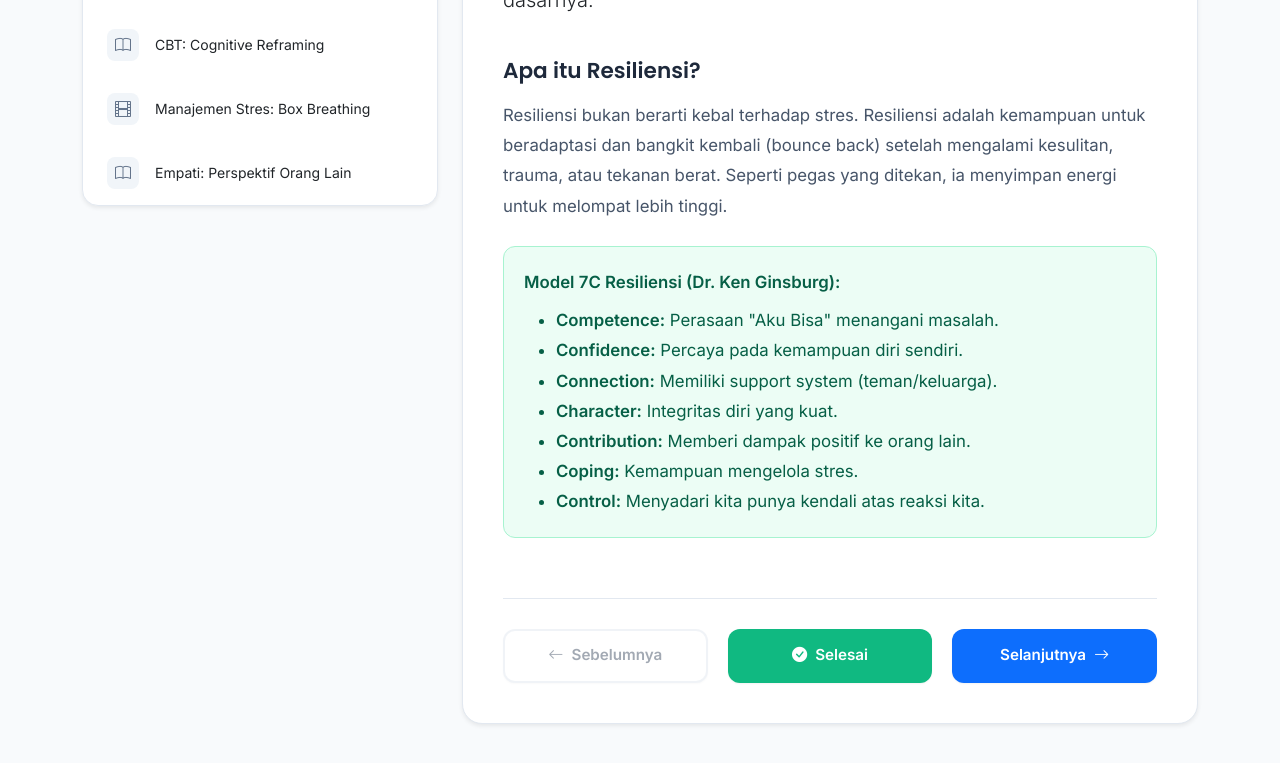
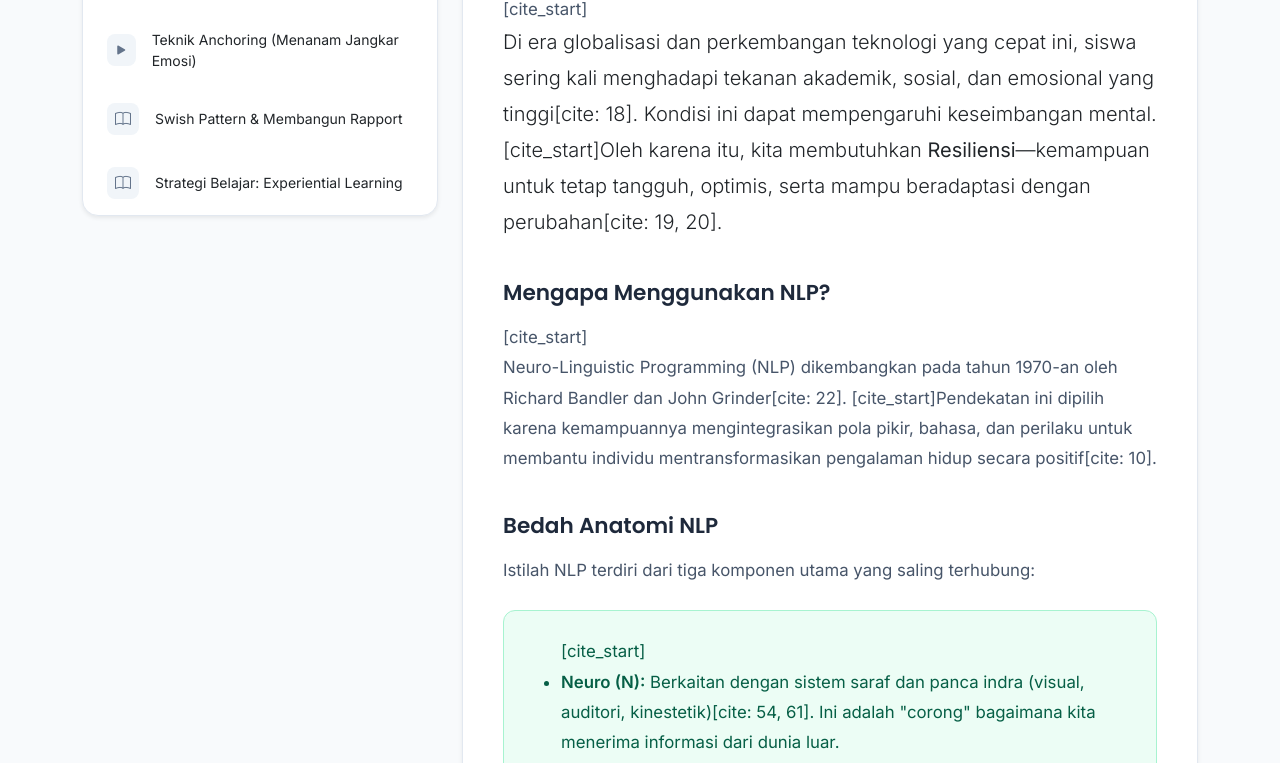
Before and after one commit to Raanggasa/MindUp, a plain HTML site: page siswa/materi.html in a window 1280 px wide. Shown: the part 334-1097 px from the top of the page. Drawn offline with nearby package versions, Linux system fonts and the light colour scheme; some packages are replaced by stand-ins of ours; a script that the page names is missing.

Commit message:
Update materi.html

```diff
--- a/siswa/materi.html
+++ b/siswa/materi.html
@@ -28,19 +28,17 @@
         body {
             font-family: 'Inter', sans-serif;
             background-color: var(--slate-50);
-            /* REVISI: Samakan dengan index.html (80px) agar tidak terlalu turun */
             padding-top: 80px;
             color: var(--slate-800);
         }
 
         h1, h2, h3, h4, h5 { font-family: 'Poppins', sans-serif; font-weight: 600; }
 
-        /* --- 1. NAVBAR (REVISI UKURAN) --- */
+        /* --- 1. NAVBAR --- */
         .navbar {
-            /* REVISI: Hapus padding berlebih agar tinggi sama dengan index.html */
             background-color: white;
             box-shadow: 0 2px 15px rgba(0,0,0,0.03);
-            min-height: 70px; /* Menjaga konsistensi tinggi minimum */
+            min-height: 70px;
         }
 
         .nav-profile-img {
@@ -48,10 +46,9 @@
             border: 2px solid var(--primary-blue);
         }
 
-        /* Tombol Kembali (Disesuaikan agar pas di navbar standar) */
         .btn-nav-back {
             display: inline-flex; align-items: center; gap: 8px;
-            padding: 6px 16px; /* Sedikit diperkecil agar navbar tidak melebar */
+            padding: 6px 16px;
             background-color: var(--light-blue-bg);
             color: var(--primary-blue);
             border-radius: 50px;
@@ -71,7 +68,7 @@
         .sidebar-card {
             background: white; border: 1px solid var(--slate-200);
             border-radius: 16px;
-            position: sticky; top: 100px; /* Disesuaikan dengan padding-top body baru */
+            position: sticky; top: 100px;
             overflow: hidden;
         }
         .module-item {
@@ -107,15 +104,18 @@
         .article-content h3 {
             color: var(--slate-800); font-size: 1.35rem; margin-top: 2.5rem; margin-bottom: 1rem;
         }
+        .article-content ul, .article-content ol { margin-bottom: 1.5rem; }
+        .article-content li { margin-bottom: 0.5rem; }
 
         .highlight-box {
             background-color: #ecfdf5;
             border: 1px solid #a7f3d0;
             border-radius: 12px;
-            padding: 20px;
+            padding: 25px;
             color: #065f46;
             margin: 25px 0;
         }
+        .highlight-box h5 { color: #047857; margin-bottom: 15px; font-weight: 700; }
 
         /* --- 4. TOMBOL NAVIGASI MODERN --- */
         .action-bar {
@@ -279,138 +279,161 @@
             });
         }
 
-        // --- 1. KONTEN MATERI (PSIKOLOGI VALID) ---
+        // --- 1. KONTEN MATERI LENGKAP & MENDALAM (DARI PDF KURIKULUM RESILIENSI) ---
         const modulesData = [
             {
                 id: 1,
-                title: "Fondasi Resiliensi: The 7 Cs",
+                title: "Pengenalan Resiliensi & Definisi NLP",
                 type: "Teori Dasar",
                 category: "text",
-                duration: "10 Menit",
+                duration: "15 Menit",
                 content: `
-                    <p class="lead text-dark">Resiliensi adalah "otot mental" yang bisa dilatih. Mari pahami dasarnya.</p>
-                    <h3>Apa itu Resiliensi?</h3>
-                    <p>Resiliensi bukan berarti kebal terhadap stres. Resiliensi adalah kemampuan untuk beradaptasi dan bangkit kembali (bounce back) setelah mengalami kesulitan, trauma, atau tekanan berat. Seperti pegas yang ditekan, ia menyimpan energi untuk melompat lebih tinggi.</p>
+                    [cite_start]<p class="lead text-dark">Di era globalisasi dan perkembangan teknologi yang cepat ini, siswa sering kali menghadapi tekanan akademik, sosial, dan emosional yang tinggi[cite: 18]. Kondisi ini dapat mempengaruhi keseimbangan mental. [cite_start]Oleh karena itu, kita membutuhkan <strong>Resiliensi</strong>—kemampuan untuk tetap tangguh, optimis, serta mampu beradaptasi dengan perubahan[cite: 19, 20].</p>
 
+                    <h3>Mengapa Menggunakan NLP?</h3>
+                    [cite_start]<p>Neuro-Linguistic Programming (NLP) dikembangkan pada tahun 1970-an oleh Richard Bandler dan John Grinder[cite: 22]. [cite_start]Pendekatan ini dipilih karena kemampuannya mengintegrasikan pola pikir, bahasa, dan perilaku untuk membantu individu mentransformasikan pengalaman hidup secara positif[cite: 10].</p>
+
+                    <h3>Bedah Anatomi NLP</h3>
+                    <p>Istilah NLP terdiri dari tiga komponen utama yang saling terhubung:</p>
                     <div class="highlight-box">
-                        <strong>Model 7C Resiliensi (Dr. Ken Ginsburg):</strong>
-                        <ul class="mb-0 mt-2">
-                            <li><strong>Competence:</strong> Perasaan "Aku Bisa" menangani masalah.</li>
-                            <li><strong>Confidence:</strong> Percaya pada kemampuan diri sendiri.</li>
-                            <li><strong>Connection:</strong> Memiliki support system (teman/keluarga).</li>
-                            <li><strong>Character:</strong> Integritas diri yang kuat.</li>
-                            <li><strong>Contribution:</strong> Memberi dampak positif ke orang lain.</li>
-                            <li><strong>Coping:</strong> Kemampuan mengelola stres.</li>
-                            <li><strong>Control:</strong> Menyadari kita punya kendali atas reaksi kita.</li>
+                        <ul>
+                            [cite_start]<li><strong>Neuro (N):</strong> Berkaitan dengan sistem saraf dan panca indra (visual, auditori, kinestetik)[cite: 54, 61]. Ini adalah "corong" bagaimana kita menerima informasi dari dunia luar.</li>
+                            [cite_start]<li><strong>Linguistic (L):</strong> Mengacu pada kemampuan komunikasi, baik verbal (pilihan kata/frase) maupun non-verbal (bahasa tubuh, postur, gerak mata)[cite: 55, 56, 62]. Bahasa mempengaruhi pikiran bawah sadar kita.</li>
+                            [cite_start]<li><strong>Programming (P):</strong> Mengacu pada pola pikir, perasaan, dan tindakan yang sudah "terprogram" dalam diri kita[cite: 58]. [cite_start]Berita baiknya: perilaku dan kebiasaan lama bisa diganti (reprogram) dengan kebiasaan baru yang lebih positif[cite: 59].</li>
                         </ul>
+                    </div>
+
+                    <h3>Tujuan Pembelajaran Modul Ini</h3>
+                    [cite_start]<p>Tujuan utama integrasi ini adalah membentuk individu yang tangguh secara mental, adaptif terhadap tantangan, dan memiliki pola pikir yang memberdayakan dalam kehidupan sehari-hari[cite: 11, 26].</p>
+                `
+            },
+            {
+                id: 2,
+                title: "Prinsip Dasar & 4 Pilar Utama NLP",
+                type: "Konsep Inti",
+                category: "text",
+                duration: "15 Menit",
+                content: `
+                    <h3>Presupposisi: Peta Bukanlah Wilayah</h3>
+                    [cite_start]<p>Salah satu asumsi dasar (presupposisi) terpenting dalam NLP adalah: <em>"The Map is Not the Territory"</em> (Peta bukanlah wilayah yang sebenarnya)[cite: 66].</p>
+                    [cite_start]<p>Artinya, apa yang kita persepsikan tentang dunia hanyalah representasi subjektif (peta) kita sendiri, bukan realitas mutlak[cite: 66]. [cite_start]Setiap orang merespons peristiwa berdasarkan "peta internal" mereka sendiri, yang dipengaruhi oleh keyakinan dan filter mental masing-masing[cite: 68].</p>
+                    <p><strong>Implikasinya:</strong> Jika kita mengubah cara pandang (peta) kita terhadap masalah, maka perasaan dan respon kita terhadap masalah tersebut juga akan berubah.</p>
+
+                    <h3>4 Pilar Utama Keberhasilan NLP</h3>
+                    [cite_start]<p>NLP memiliki empat pilar yang membentuk siklus dinamis untuk mencapai hasil yang efektif[cite: 73]:</p>
+                    <div class="highlight-box">
+                        <ol>
+                            <li><strong>Rapport (Hubungan Harmonis):</strong> Kemampuan membangun kedekatan dan kepercayaan dengan orang lain. [cite_start]Tanpa rapport, komunikasi sulit terjadi[cite: 73].</li>
+                            [cite_start]<li><strong>Sensory Acuity (Kepekaan Indera):</strong> Kemampuan untuk peka membaca tanda-tanda non-verbal dari orang lain atau lingkungan (seperti perubahan napas, warna wajah, atau nada suara)[cite: 73].</li>
+                            <li><strong>Outcome (Tujuan Jelas):</strong> Mengetahui dengan spesifik apa yang ingin dicapai. [cite_start]Fokus pada hasil (outcome oriented), bukan pada masalah[cite: 73].</li>
+                            <li><strong>Behavioral Flexibility (Fleksibilitas Perilaku):</strong> Kemampuan untuk mengubah cara bertindak. [cite_start]Prinsipnya: "Orang dengan fleksibilitas paling tinggi akan mengendalikan sistem"[cite: 70, 73]. Jika satu cara gagal, coba cara lain.</li>
+                        </ol>
                     </div>
                 `
             },
             {
-                id: 2,
-                title: "State Awareness: Name it to Tame it",
-                type: "Audio Edukasi",
-                category: "audio",
-                duration: "15 Menit",
-                audioSrc: "https://www.soundhelix.com/examples/mp3/SoundHelix-Song-8.mp3",
+                id: 3,
+                title: "Teknik Reframing (Membingkai Ulang)",
+                type: "Teknik NLP",
+                category: "text",
+                duration: "20 Menit",
                 content: `
-                    <p>Istilah <em>"Name it to Tame it"</em> (Namai untuk Menjinakkannya) dipopulerkan oleh psikiater Dr. Dan Siegel.</p>
-                    <h3>Otak Kita Saat Stres</h3>
-                    <p>Saat kita marah besar atau panik, bagian otak bernama <strong>Amygdala</strong> membajak logika kita. Kita jadi sulit berpikir jernih.</p>
-                    <p>Namun, riset otak menunjukkan bahwa ketika kita berhasil <strong>memberi nama</strong> pada emosi tersebut (misal: "Saya sedang merasa Terhina"), aktivitas Amygdala langsung menurun.</p>
-                    <h3>Latihan Audio:</h3>
-                    <p>Dengarkan panduan di atas untuk belajar memindai tubuh dan emosimu. Jangan dilawan, cukup sadari dan beri nama.</p>
+                    <h3>Definisi Reframing</h3>
+                    [cite_start]<p>Reframing adalah teknik untuk mengubah sudut pandang atau makna dari suatu peristiwa, perilaku, atau situasi[cite: 146]. [cite_start]Teknik ini didasari prinsip bahwa <em>"Makna beroperasi tergantung pada konteksnya"</em>[cite: 69].</p>
+
+                    <h3>Mengapa Perlu Reframing?</h3>
+                    <p>Seringkali kita terjebak dalam emosi negatif karena memberi makna buruk pada suatu kejadian. [cite_start]Dengan reframing, kita melatih otak untuk mencari makna lain yang lebih memberdayakan, sehingga kita bisa keluar dari kondisi negatif[cite: 69].</p>
+
+                    <div class="highlight-box">
+                        <h5>Contoh Penerapan Nyata:</h5>
+                        <p><strong>Situasi:</strong> Anda mengalami kegagalan dalam ujian atau kompetisi.</p>
+                        <ul>
+                            <li><strong>Bingkai Lama (Negatif):</strong> "Saya gagal total. Ini akhir dari segalanya. Saya memang tidak mampu." (Respon: Sedih, putus asa).</li>
+                            <li><strong>Reframing (Positif):</strong> "Kegagalan ini bukanlah akhir, melainkan sebuah umpan balik (feedback). Ini memberitahu saya bahwa strategi belajar saya perlu diperbaiki. Ini adalah kesempatan belajar agar saya lebih siap di masa depan." (Respon: Termotivasi, evaluasi diri) [cite_start][cite: 147].</li>
+                        </ul>
+                    </div>
+                    <p>Ingat, reframing bukan membohongi diri sendiri, tapi memilih perspektif yang membuat Anda lebih berdaya untuk bertindak.</p>
                 `
             },
             {
-                id: 3,
-                title: "Teknik Anchor: Tombol Tenang",
-                type: "Teknik NLP",
+                id: 4,
+                title: "Teknik Anchoring (Menanam Jangkar Emosi)",
+                type: "Praktik",
                 category: "audio",
-                duration: "8 Menit",
+                duration: "15 Menit",
                 audioSrc: "https://www.soundhelix.com/examples/mp3/SoundHelix-Song-1.mp3",
                 content: `
-                    <p><strong>Anchoring</strong> adalah teknik NLP untuk memprogram sistem saraf kita agar bisa memanggil perasaan tenang kapan saja.</p>
-                    <h3>Instruksi Praktis:</h3>
-                    <ol>
-                        <li><strong>Recall:</strong> Ingat momen saat kamu merasa SANGAT percaya diri atau juara.</li>
-                        <li><strong>Intensify:</strong> Perjelas gambaran itu di pikiranmu. Rasakan suaranya, warnanya.</li>
-                        <li><strong>Anchor:</strong> Saat perasaan itu memuncak, buat gerakan unik (misal: kepalkan tangan kiri). Tahan 5 detik.</li>
-                        <li><strong>Break:</strong> Lepaskan dan rileks.</li>
-                    </ol>
+                    <h3>Apa itu Anchoring?</h3>
+                    [cite_start]<p>Anchoring adalah proses menghubungkan suatu keadaan emosi internal yang kuat (seperti rasa percaya diri, tenang, atau bahagia) dengan stimulus eksternal tertentu (gerakan tubuh atau kata-kata)[cite: 149].</p>
+                    [cite_start]<p>Tujuannya adalah agar Anda dapat memanggil kembali ("mengakses") rasa percaya diri atau ketenangan tersebut kapan saja saat dibutuhkan, hanya dengan memicu stimulus yang sudah dilatih[cite: 149].</p>
+
                     <div class="highlight-box">
-                        Lakukan ini 10x. Nanti, saat kamu gugup sebelum ujian, cukup kepalkan tangan kiri, dan otakmu akan memanggil rasa percaya diri itu secara otomatis.
+                        <h5>Langkah-Langkah Praktik (Self-Anchoring):</h5>
+                        <ol>
+                            <li><strong>Recall (Mengingat):</strong> Tutup mata dan ingat kembali momen spesifik di masa lalu saat Anda merasa SANGAT percaya diri atau sangat bahagia.</li>
+                            <li><strong>Intensify (Memperkuat):</strong> Masuklah ke dalam ingatan itu. Lihat apa yang Anda lihat, dengar apa yang Anda dengar, dan rasakan perasaannya sekuat mungkin di tubuh Anda.</li>
+                            <li><strong>Anchor (Menjangkar):</strong> Tepat saat emosi tersebut mencapai puncaknya, lakukan gerakan unik yang jarang dilakukan (misalnya: menekan jempol dan jari tengah tangan kiri dengan kuat). [cite_start]Tahan selama 5-10 detik sambil menikmati perasaannya[cite: 149].</li>
+                            <li><strong>Break & Test:</strong> Lepaskan gerakan, buka mata, dan rileks (break state). Kemudian, coba lakukan gerakan tadi lagi. Jika berhasil, Anda akan merasakan kembali emosi positif tersebut muncul secara otomatis.</li>
+                        </ol>
                     </div>
                 `
             },
             {
-                id: 4,
-                title: "CBT: Cognitive Reframing",
-                type: "Terapi Kognitif",
+                id: 5,
+                title: "Swish Pattern & Membangun Rapport",
+                type: "Teknik Lanjutan",
                 category: "text",
-                duration: "12 Menit",
-                content: `
-                    <p>Pikiran negatif seringkali bohong. Dalam CBT, kita belajar menantang pikiran tersebut.</p>
-                    <h3>Contoh Reframing (Bingkai Ulang):</h3>
-                    <table class="table table-bordered mt-3">
-                        <thead class="table-light"><tr><th>Pikiran Negatif (Distorsi)</th><th>Pikiran Realistis (Reframing)</th></tr></thead>
-                        <tbody>
-                            <tr>
-                                <td>"Saya gagal satu ujian, saya bodoh."</td>
-                                <td>"Saya gagal di satu ujian ini, tapi saya bagus di pelajaran lain. Saya perlu belajar lebih baik."</td>
-                            </tr>
-                            <tr>
-                                <td>"Semua orang melihat kesalahanku."</td>
-                                <td>"Orang lain sibuk dengan diri mereka sendiri. Kesalahan ini wajar dan manusiawi."</td>
-                            </tr>
-                        </tbody>
-                    </table>
-                `
-            },
-            {
-                id: 5,
-                title: "Manajemen Stres: Box Breathing",
-                type: "Video Simulasi",
-                category: "video",
                 duration: "20 Menit",
                 content: `
-                    <div class="ratio ratio-16x9 mb-4 rounded-4 overflow-hidden shadow-sm">
-                         <iframe src="https://www.youtube.com/embed/grfXR6jX4j8" title="Box Breathing" allowfullscreen></iframe>
-                    </div>
-                    <h3>Teknik Pernapasan Kotak</h3>
-                    <p>Ini adalah teknik P3K saat kamu merasa panik atau jantung berdebar kencang.</p>
+                    <h3>1. Swish Pattern: Mengganti Kebiasaan Buruk</h3>
+                    [cite_start]<p>Teknik Swish Pattern digunakan untuk membantu siswa mengganti kebiasaan atau respon otomatis yang tidak produktif (seperti menunda-nunda tugas, gugup, atau merokok) dengan perilaku baru yang lebih baik[cite: 151].</p>
+                    <p>Caranya adalah dengan memvisualisasikan "gambar pemicu" (kebiasaan lama) dan secara cepat menukarnya dengan "gambar diri ideal" (perilaku baru). [cite_start]Otak dilatih untuk langsung beralih ke perilaku baru saat pemicu muncul[cite: 151].</p>
+
+                    <hr class="my-4">
+
+                    <h3>2. Rapport Building: Kunci Komunikasi</h3>
+                    <p>Rapport adalah kondisi di mana tercipta hubungan yang harmonis, saling percaya, dan responsif. [cite_start]Ini adalah dasar dari komunikasi efektif[cite: 152].</p>
+
+                    <h5>Teknik Membangun Rapport:</h5>
                     <ul>
-                        <li>Tarik napas (4 detik)</li>
-                        <li>Tahan napas (4 detik)</li>
-                        <li>Hembuskan (4 detik)</li>
-                        <li>Tahan kosong (4 detik)</li>
+                        <li><strong>Komunikasi Non-Verbal:</strong> Perhatikan bahasa tubuh lawan bicara. [cite_start]Gunakan kontak mata yang nyaman dan senyuman[cite: 153].</li>
+                        [cite_start]<li><strong>Matching & Mirroring:</strong> Secara halus menyamakan postur tubuh, gestur, atau nada suara dengan lawan bicara untuk menciptakan kesamaan[cite: 153].</li>
+                        [cite_start]<li><strong>Empati:</strong> Mendengarkan dengan tulus untuk memahami perasaan lawan bicara, bukan sekadar untuk menjawab[cite: 153].</li>
+                        [cite_start]<li><strong>Pacing & Leading:</strong> "Pacing" artinya menyelaraskan diri dengan ritme siswa/lawan bicara terlebih dahulu (mengikuti), baru kemudian "Leading" atau memimpin mereka ke arah perubahan yang diinginkan[cite: 74, 86].</li>
                     </ul>
-                    <p>Ulangi siklus ini 4 kali untuk mereset sistem saraf parasimpatis kamu.</p>
                 `
             },
             {
                 id: 6,
-                title: "Empati: Perspektif Orang Lain",
-                type: "Soft Skills",
+                title: "Strategi Belajar: Experiential Learning",
+                type: "Metodologi",
                 category: "text",
-                duration: "10 Menit",
+                duration: "15 Menit",
                 content: `
-                    <p>Hubungan sosial yang sehat adalah kunci resiliensi.</p>
-                    <h3>Latihan: Posisi Persepsi</h3>
-                    <p>Saat berkonflik dengan teman, cobalah duduk di kursi lain dan bayangkan kamu adalah dia:</p>
+                    <h3>Belajar dari Pengalaman (Learning by Doing)</h3>
+                    [cite_start]<p>Kurikulum NLP ini menerapkan prinsip <em>Experiential Learning</em>, yang menekankan bahwa pengetahuan paling efektif diperoleh melalui proses mengalami langsung, bukan sekadar teori hafalan[cite: 111, 95].</p>
+
+                    <div class="highlight-box">
+                        <h5>Siklus Pembelajaran 4 Tahap:</h5>
+                        <ol>
+                            [cite_start]<li><strong>Experience (Mengalami):</strong> Siswa diberikan simulasi, latihan mental, atau aktivitas yang memunculkan pengalaman emosional atau sosial tertentu[cite: 122].</li>
+                            <li><strong>Reflect (Merefleksikan):</strong> Siswa diajak menganalisis apa yang mereka rasakan, pikirkan, dan pelajari dari pengalaman tersebut. [cite_start]Introspeksi ini memperkuat kesadaran diri[cite: 124, 125, 98].</li>
+                            [cite_start]<li><strong>Conceptualize (Menarik Konsep):</strong> Guru membantu siswa menghubungkan pengalaman tadi dengan teori NLP (misalnya: "Oh, ternyata perasaan tenang tadi muncul karena teknik anchoring")[cite: 127].</li>
+                            [cite_start]<li><strong>Apply (Menerapkan):</strong> Siswa diminta menerapkan pemahaman dan keterampilan baru tersebut dalam situasi nyata di kehidupan sehari-hari (misal: saat menghadapi ujian atau konflik teman)[cite: 128].</li>
+                        </ol>
+                    </div>
+
+                    <h3>Prinsip Metodologis Lainnya</h3>
                     <ul>
-                        <li>Apa yang dia lihat?</li>
-                        <li>Apa ketakutan terbesarnya?</li>
-                        <li>Apa yang dia butuhkan darimu?</li>
+                        [cite_start]<li><strong>Kontekstual:</strong> Materi dikaitkan dengan situasi nyata siswa (ujian, pergaulan)[cite: 100].</li>
+                        [cite_start]<li><strong>Kolaboratif:</strong> Belajar dalam suasana saling mendukung dan empati[cite: 102].</li>
+                        [cite_start]<li><strong>Seimbang:</strong> Memadukan pemahaman konsep teori dengan latihan keterampilan praktik[cite: 105].</li>
                     </ul>
-                    <div class="highlight-box">
-                        Seringkali, orang yang marah sebenarnya sedang merasa takut atau tidak didengar.
-                    </div>
                 `
             }
         ];
 
-        // --- 2. LOGIKA RENDER ---
+        // --- 2. LOGIKA RENDER (TIDAK BERUBAH) ---
         const urlParams = new URLSearchParams(window.location.search);
         let currentId = parseInt(urlParams.get('id')) || 1;
 
@@ -508,7 +531,7 @@
 
         // --- 4. INIT ---
         document.addEventListener('DOMContentLoaded', () => {
-            const userName = localStorage.getItem('userName') || 'Sobat MinUp';
+            const userName = localStorage.getItem('userName') || 'Sobat MindUp';
             document.getElementById('navUserName').innerText = userName;
             loadModule(currentId);
         });
```
